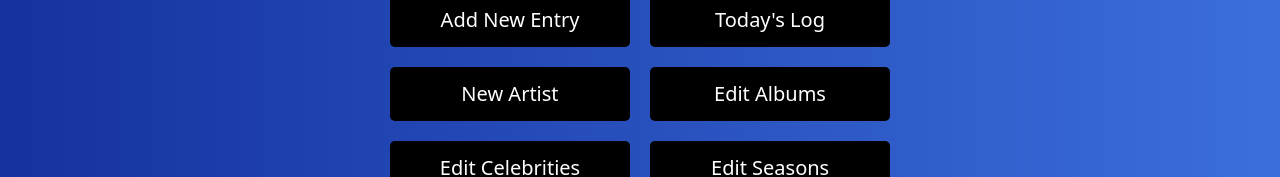
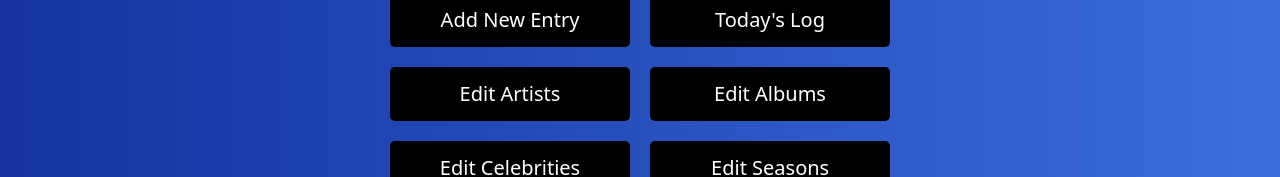
Before and after one commit to anfullhart/BobAndTom3, a React (Create React App) app: page /entry in a window 1280 px wide. Shown: the part 207-384 px from the top of the page. Built offline with nearby package versions, Linux system fonts and the light colour scheme; sample sign-in values are in the browser's storage.

Commit message:
Change button text from 'New Artist' to 'Edit Artists'

```diff
--- a/src/pages/entry.js
+++ b/src/pages/entry.js
@@ -88,7 +88,7 @@ const Entry = () => {
           onMouseEnter={(e) => (e.target.style.backgroundColor = "grey")}
           onMouseLeave={(e) => (e.target.style.backgroundColor = "black")}
         >
-          New Artist
+          Edit Artists
         </Link>
 
 
```
